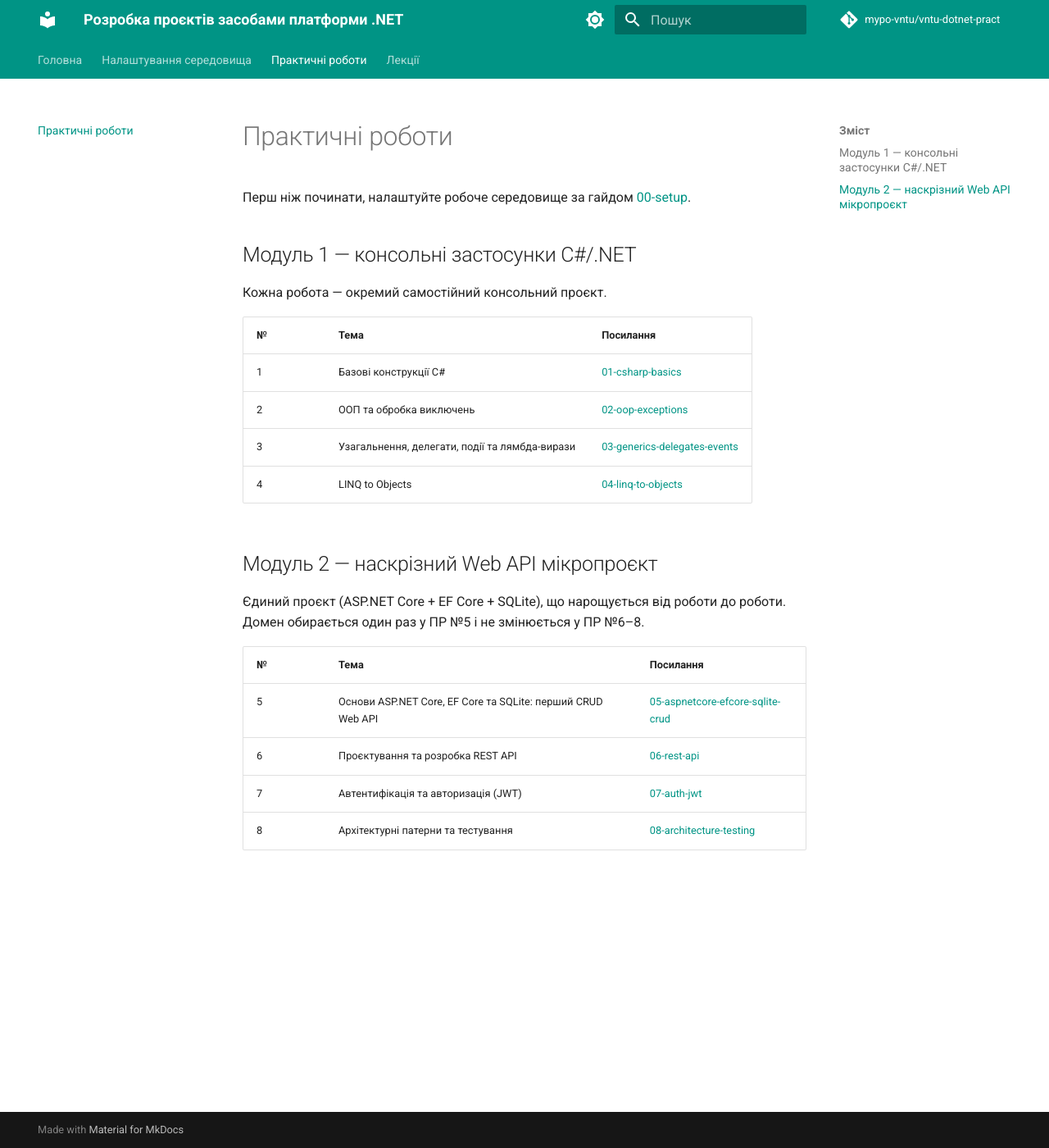
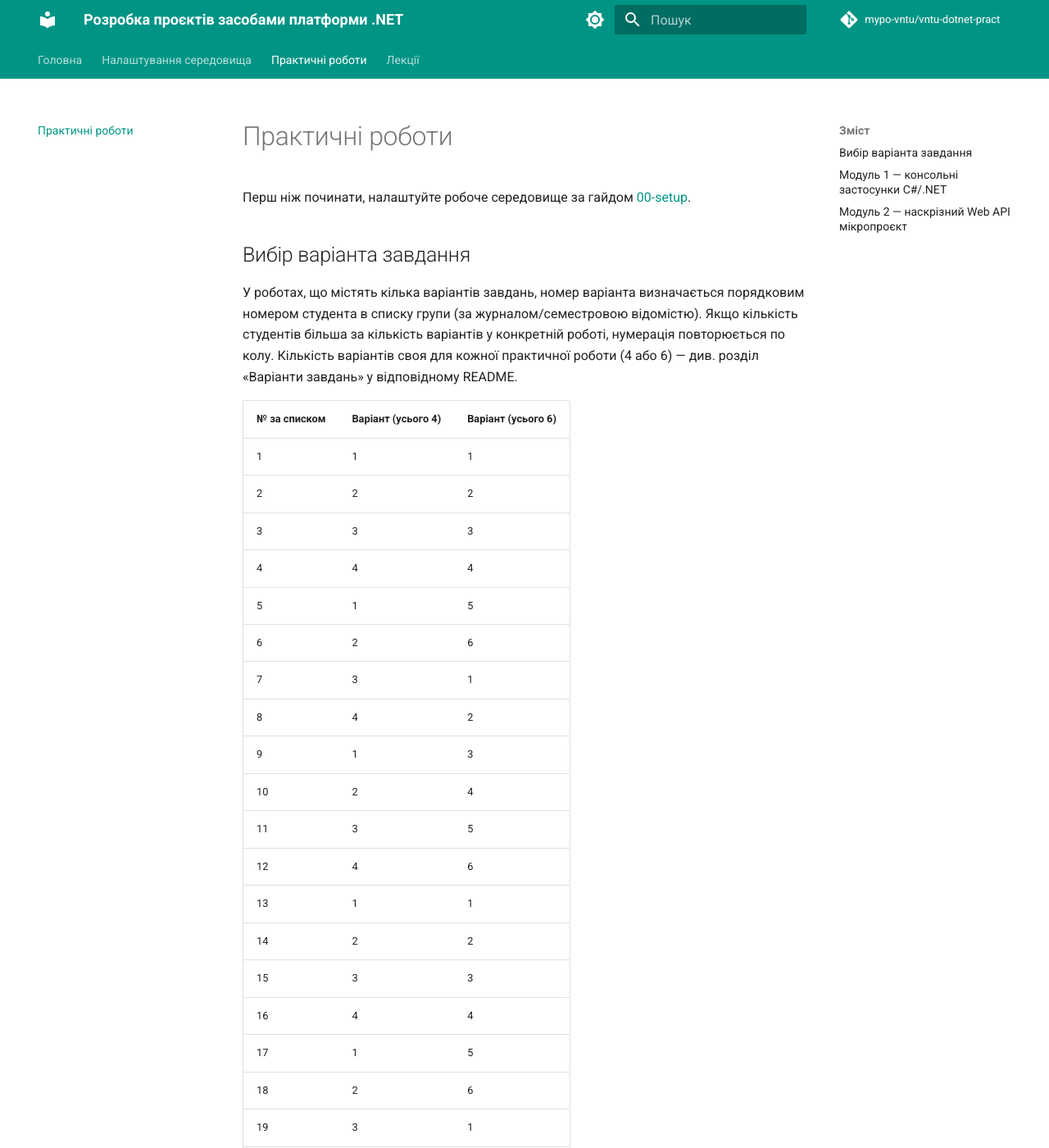
Before and after one commit to mypo-vntu/vntu-dotnet-pract, an MkDocs documentation site: the page built from site-docs/practs/index.md, in a window 1280 px wide and 1400 px high. Shown: the whole window at 82% size. Built offline with MkDocs 1.6.1 and Material for MkDocs 9.7.7, drawn with Linux system fonts in a browser that asks for light colours; comment, search, counter and statistics services are not loaded; some of the changed text lies outside the part shown.

Commit message:
varitants distribution

```diff
--- a/practs/README.md
+++ b/practs/README.md
@@ -1,6 +1,43 @@
 # Практичні роботи
 
 Перш ніж починати, налаштуйте робоче середовище за гайдом [00-setup](../00-setup).
+
+## Вибір варіанта завдання
+
+У роботах, що містять кілька варіантів завдань, номер варіанта визначається порядковим номером студента в списку групи (за журналом/семестровою відомістю). Якщо кількість студентів більша за кількість варіантів у конкретній роботі, нумерація повторюється по колу. Кількість варіантів своя для кожної практичної роботи (4 або 6) — див. розділ «Варіанти завдань» у відповідному README.
+
+| № за списком | Варіант (усього 4) | Варіант (усього 6) |
+|---|---|---|
+| 1 | 1 | 1 |
+| 2 | 2 | 2 |
+| 3 | 3 | 3 |
+| 4 | 4 | 4 |
+| 5 | 1 | 5 |
+| 6 | 2 | 6 |
+| 7 | 3 | 1 |
+| 8 | 4 | 2 |
+| 9 | 1 | 3 |
+| 10 | 2 | 4 |
+| 11 | 3 | 5 |
+| 12 | 4 | 6 |
+| 13 | 1 | 1 |
+| 14 | 2 | 2 |
+| 15 | 3 | 3 |
+| 16 | 4 | 4 |
+| 17 | 1 | 5 |
+| 18 | 2 | 6 |
+| 19 | 3 | 1 |
+| 20 | 4 | 2 |
+| 21 | 1 | 3 |
+| 22 | 2 | 4 |
+| 23 | 3 | 5 |
+| 24 | 4 | 6 |
+| 25 | 1 | 1 |
+| 26 | 2 | 2 |
+| 27 | 3 | 3 |
+| 28 | 4 | 4 |
+| 29 | 1 | 5 |
+| 30 | 2 | 6 |
 
 ## Модуль 1 — консольні застосунки C#/.NET
 
```
